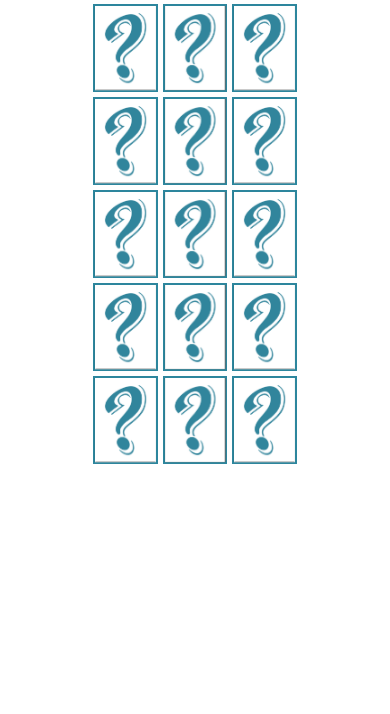
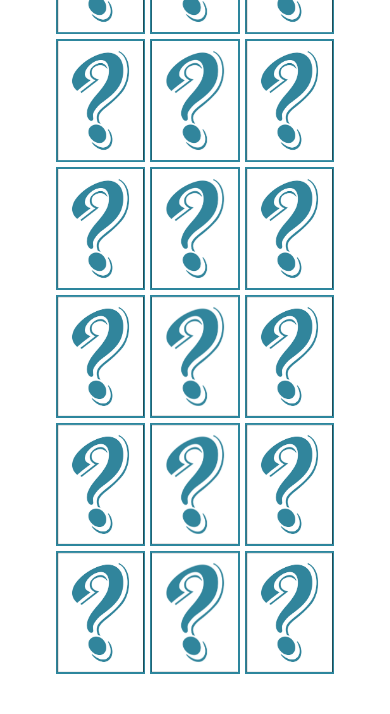
Before and after one commit to andysmokk/memory-pair-game, a website with bundled scripts: page index.html in a window 390 px wide. Shown: the part 140-854 px from the top of the page. Built offline with nearby package versions, Linux system fonts and the light colour scheme.

Commit message:
fix mobile

```diff
--- a/sass/layouts/_main.scss
+++ b/sass/layouts/_main.scss
@@ -9,7 +9,7 @@
     perspective: 500px;
 
     @media screen and (max-width: 700px) {
-        grid-template-columns: repeat(3, 18%);
+        grid-template-columns: repeat(3, 25%);
     }
 }
 
```
Also changed, not shown: css/styles.css, dist/css/styles.min.css.
